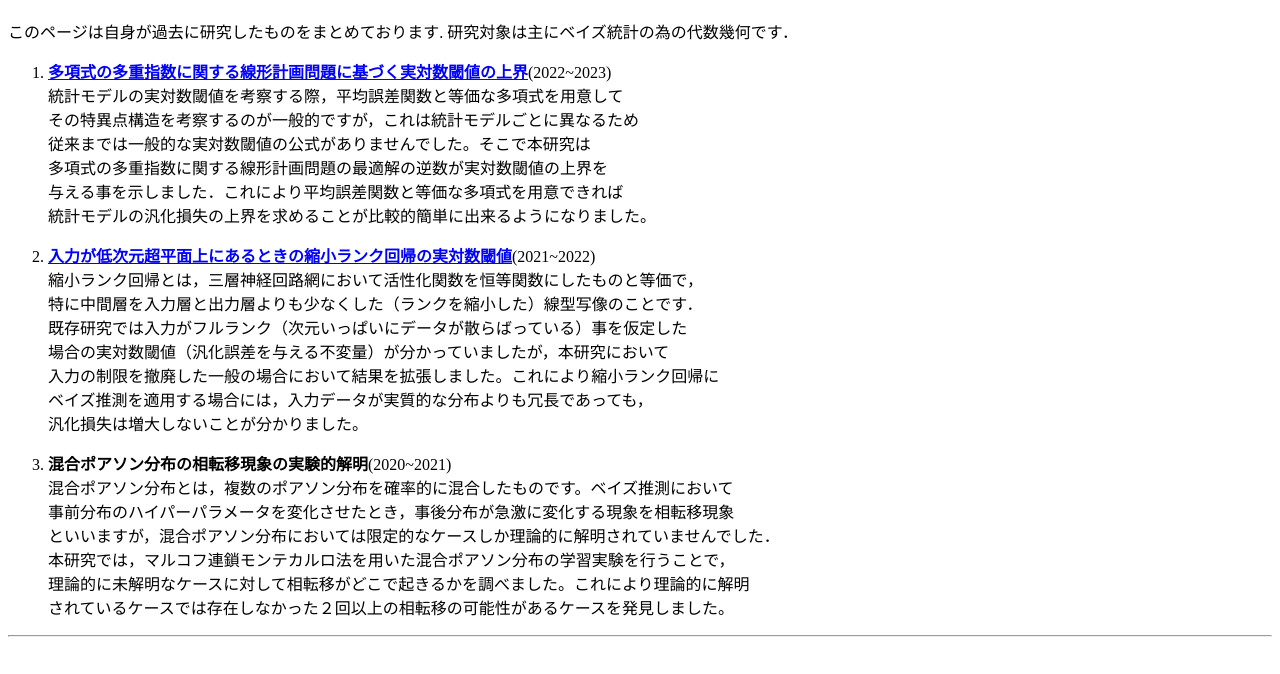
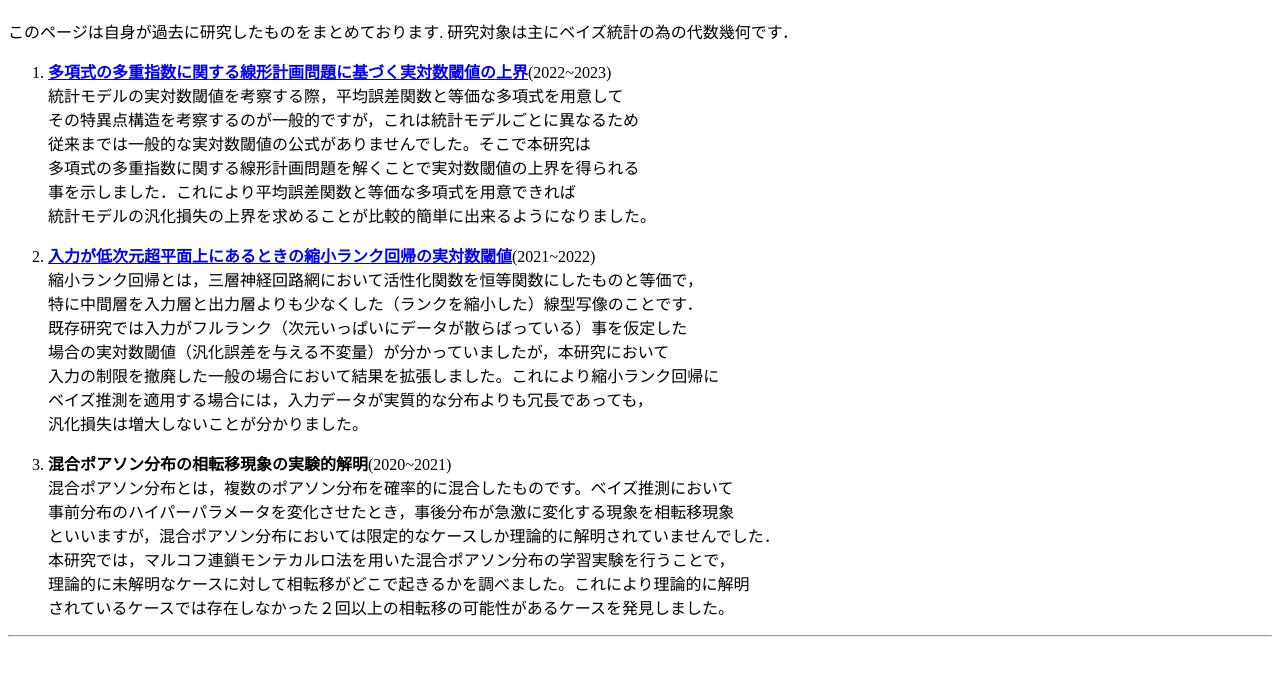
Before and after one commit to joeyoji/github.io, a plain HTML site: page research.html in a window 1280 px wide. Shown: the part 126-800 px from the top of the page. Drawn offline with Linux system fonts and the light colour scheme.

Commit message:
research

```diff
--- a/research.html
+++ b/research.html
@@ -25,10 +25,10 @@
 	統計モデルの実対数閾値を考察する際，平均誤差関数と等価な多項式を用意して<br>
 	その特異点構造を考察するのが一般的ですが，これは統計モデルごとに異なるため<br>
 	従来までは一般的な実対数閾値の公式がありませんでした。そこで本研究は<br>
-	多項式の多重指数に関する線形計画問題の最適解の逆数が実対数閾値の上界を<br>
-	与える事を示しました．これにより平均誤差関数と等価な多項式を用意できれば<br>
+	多項式の多重指数に関する線形計画問題を解くことで実対数閾値の上界を得られる<br>
+	事を示しました．これにより平均誤差関数と等価な多項式を用意できれば<br>
 	統計モデルの汎化損失の上界を求めることが比較的簡単に出来るようになりました。
-		</p></li>
+	</p></li>
 	<li><p><em><a href="https://ken.ieice.org/ken/paper/20220308ZCJ2/">
 	入力が低次元超平面上にあるときの縮小ランク回帰の実対数閾値</a></em>(2021~2022)<br>
 	縮小ランク回帰とは，三層神経回路網において活性化関数を恒等関数にしたものと等価で，<br>
```
